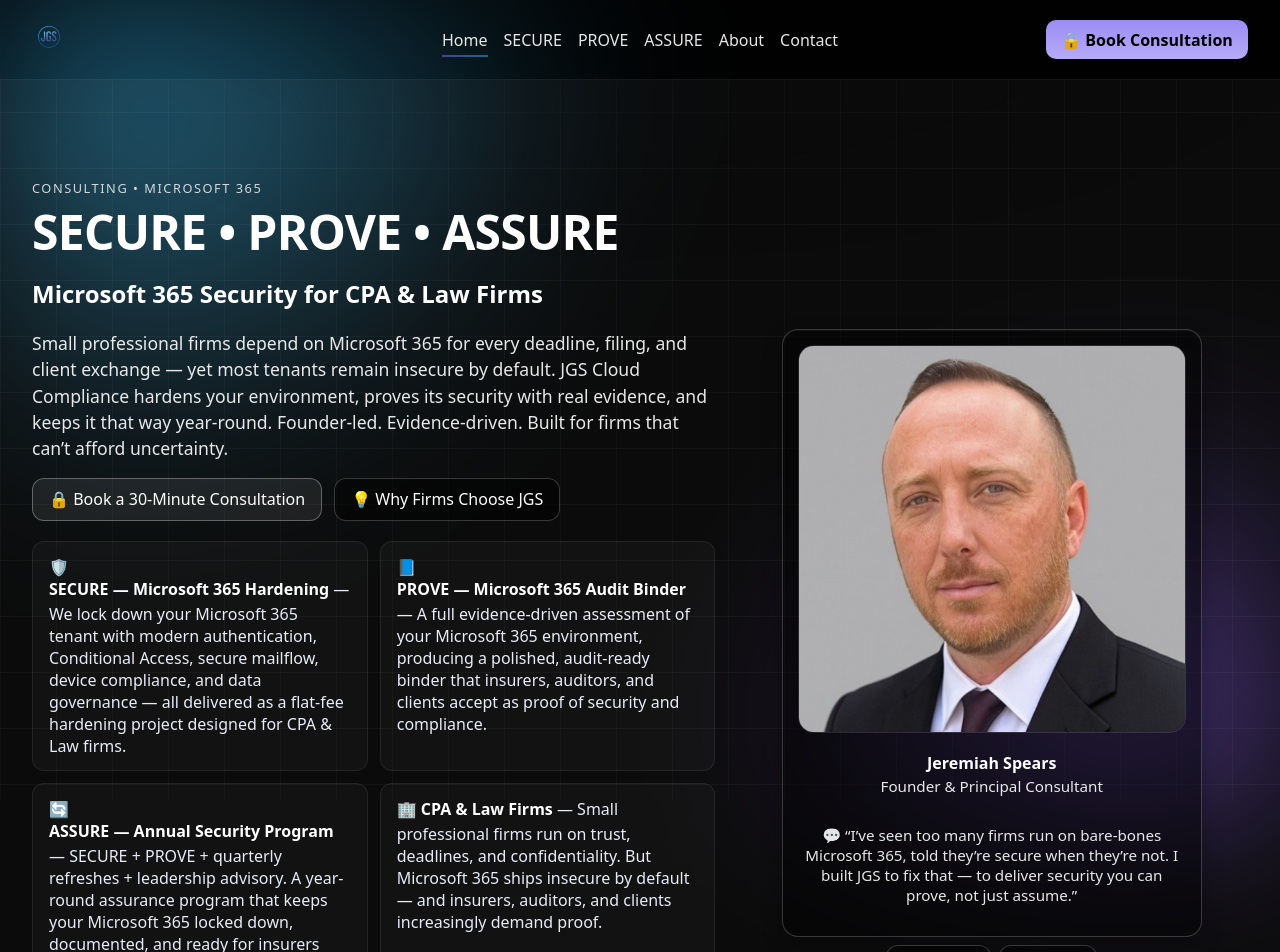
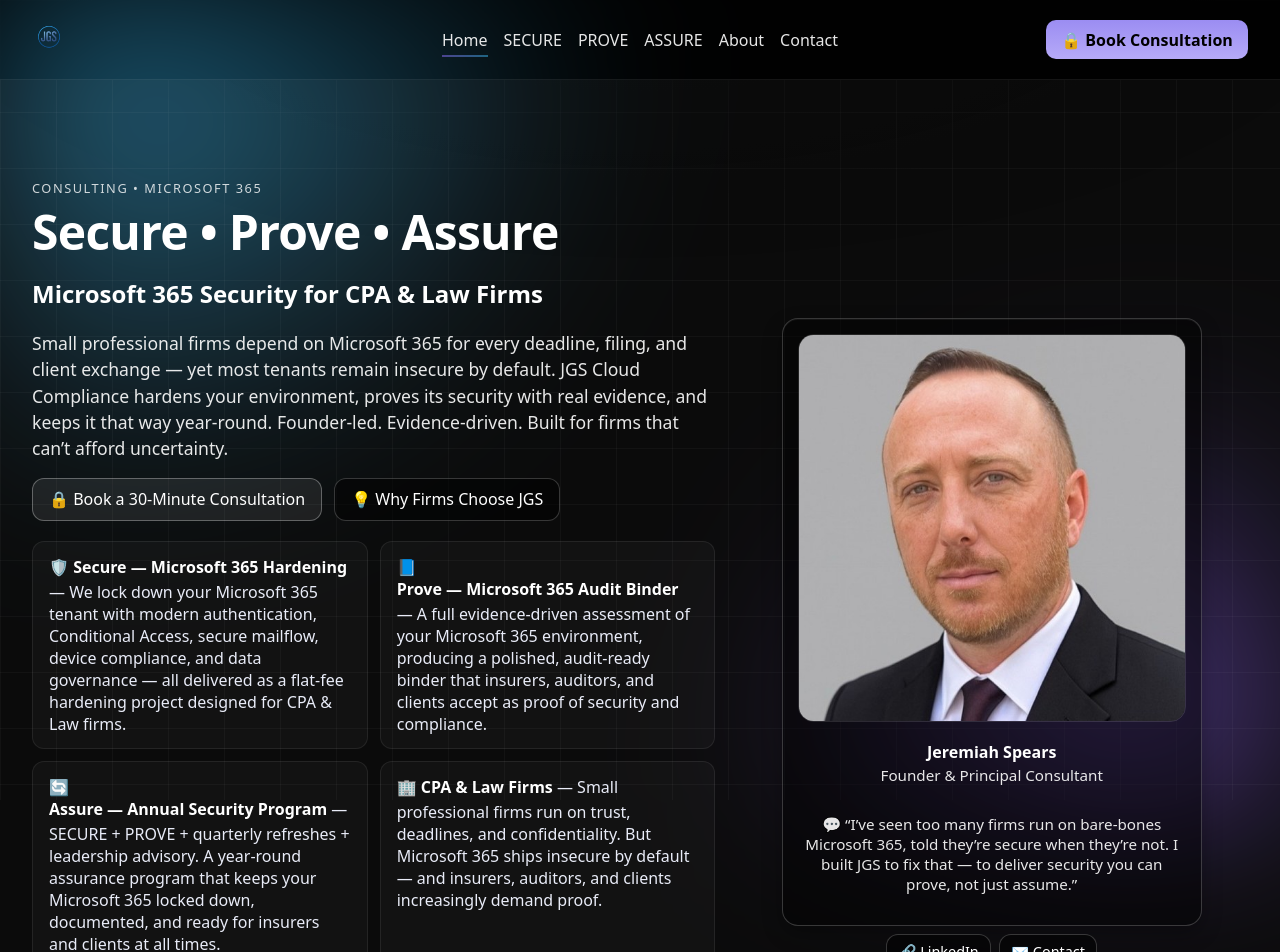
Before and after one commit to jspears80/jgs, a Next.js app: page / in a window 1280 px wide. Shown: the top 952 px of the page. Built offline with nearby package versions, Linux system fonts and the light colour scheme.

Commit message:
Refactor HomePage component for clarity and structure

```diff
--- a/app/page.tsx
+++ b/app/page.tsx
@@ -9,7 +9,7 @@
         {/* LEFT column */}
         <div>
           <span className="eyebrow">Consulting • Microsoft 365</span>
-          <h1 className="hero">SECURE • PROVE • ASSURE</h1>
+          <h1 className="hero">Secure • Prove • Assure</h1>
           <h2 className="hero">Microsoft 365 Security for CPA & Law Firms</h2>
 
           <p className="lead" style={{ maxWidth: '68ch' }}>
@@ -36,13 +36,13 @@
           {/* PROOF GRID */}
           <div className="proofgrid">
             <Link href="/secure"  className="card-link hover-card">
-              🛡️ <strong>SECURE — Microsoft 365 Hardening</strong> — We lock down your Microsoft 365 tenant with modern authentication, Conditional Access, secure mailflow, device compliance, and data governance — all delivered as a flat-fee hardening project designed for CPA & Law firms.
+              🛡️ <strong>Secure — Microsoft 365 Hardening</strong> — We lock down your Microsoft 365 tenant with modern authentication, Conditional Access, secure mailflow, device compliance, and data governance — all delivered as a flat-fee hardening project designed for CPA & Law firms.
             </Link>
             <Link href="/prove" className="card-link hover-card">
-              📘 <strong>PROVE — Microsoft 365 Audit Binder</strong> — A full evidence-driven assessment of your Microsoft 365 environment, producing a polished, audit-ready binder that insurers, auditors, and clients accept as proof of security and compliance.
+              📘 <strong>Prove — Microsoft 365 Audit Binder</strong> — A full evidence-driven assessment of your Microsoft 365 environment, producing a polished, audit-ready binder that insurers, auditors, and clients accept as proof of security and compliance.
             </Link>
             <Link href="/support"   className="card-link hover-card">
-              🔄 <strong>ASSURE — Annual Security Program</strong> — SECURE + PROVE + quarterly refreshes + leadership advisory.
+              🔄 <strong>Assure — Annual Security Program</strong> — SECURE + PROVE + quarterly refreshes + leadership advisory.
 A year-round assurance program that keeps your Microsoft 365 locked down, documented, and ready for insurers and clients at all times.
             </Link>
             <Link href="/custom"  className="card-link hover-card">
```
